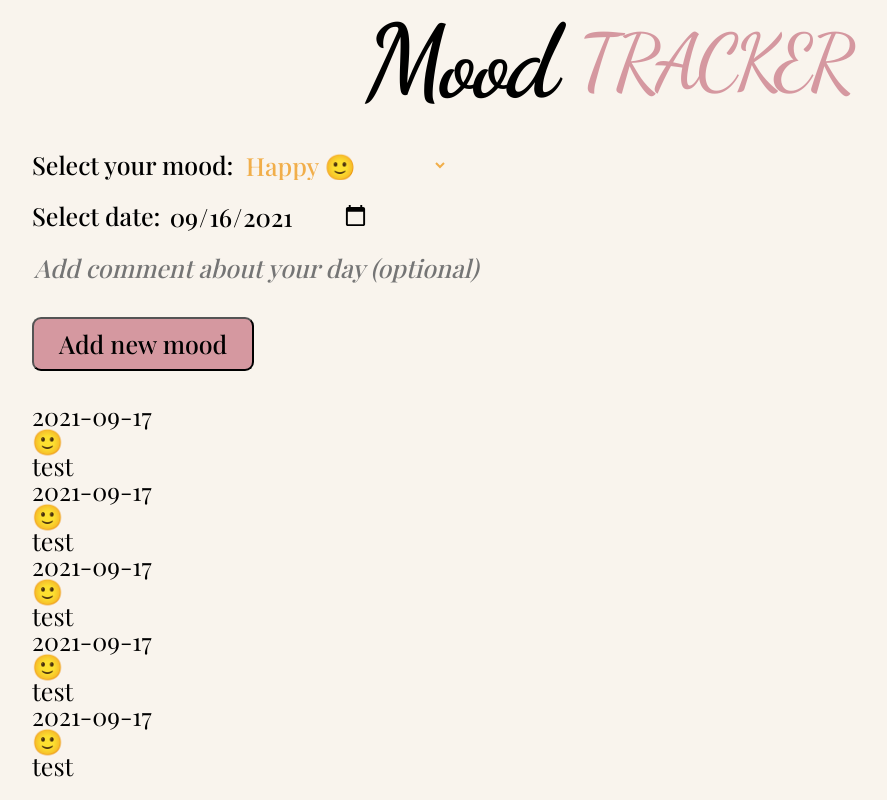
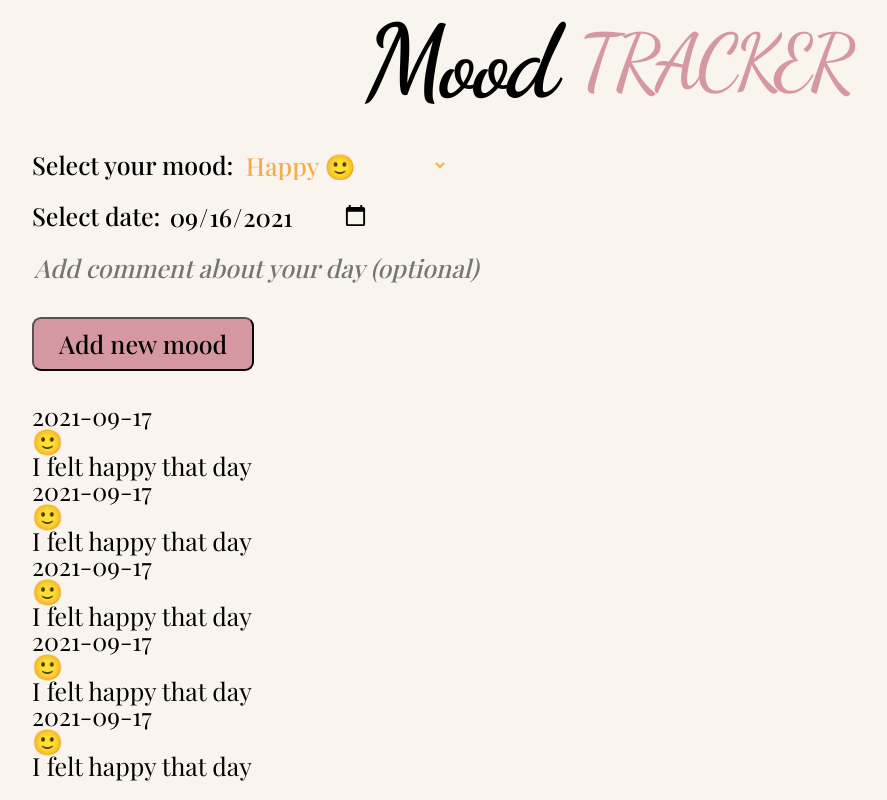
Before and after one commit to zakrzewskib/mood-tracker-react, a React (Create React App) app: page / in a window 1280 px wide. Shown: the whole page, without its empty margins (32-919 px from the left). Built offline with nearby package versions, Linux system fonts and the light colour scheme; a web font is replaced by a local one.

Commit message:
Make comment visible when added

```diff
--- a/src/components/AddMood/MoodForm.js
+++ b/src/components/AddMood/MoodForm.js
@@ -9,6 +9,7 @@ const MoodForm = (props) => {
 
   const [enteredMood, setEnteredMood] = useState('happy');
   const [enteredDate, setEnteredDate] = useState(date);
+  const [enteredComment, setEnteredComment] = useState('');
 
   const [selectedOptionClass, setSelectedOptionClass] = useState('happy');
 
@@ -18,6 +19,7 @@ const MoodForm = (props) => {
     const mood = {
       mood: enteredMood,
       date: enteredDate,
+      comment: enteredComment,
       id: Math.random().toString(),
     };
 
@@ -26,6 +28,10 @@ const MoodForm = (props) => {
 
   const dateChangeHandler = (event) => {
     setEnteredDate(event.target.value);
+  };
+
+  const commentChangeHandler = (event) => {
+    setEnteredComment(event.target.value);
   };
 
   const moodChangeHandler = (event) => {
@@ -87,6 +93,7 @@ const MoodForm = (props) => {
           cols="35"
           rows="1"
           placeholder="Add comment about your day (optional)"
+          onChange={commentChangeHandler}
         ></textarea>
       </div>
 
--- a/src/components/Moods/MoodsList.js
+++ b/src/components/Moods/MoodsList.js
@@ -11,7 +11,7 @@ const MoodsList = (props) => {
             key={mood.id}
             mood={mood.mood}
             date={mood.date}
-            comment={'test'}
+            comment={mood.comment}
           />
         );
       })}
```
